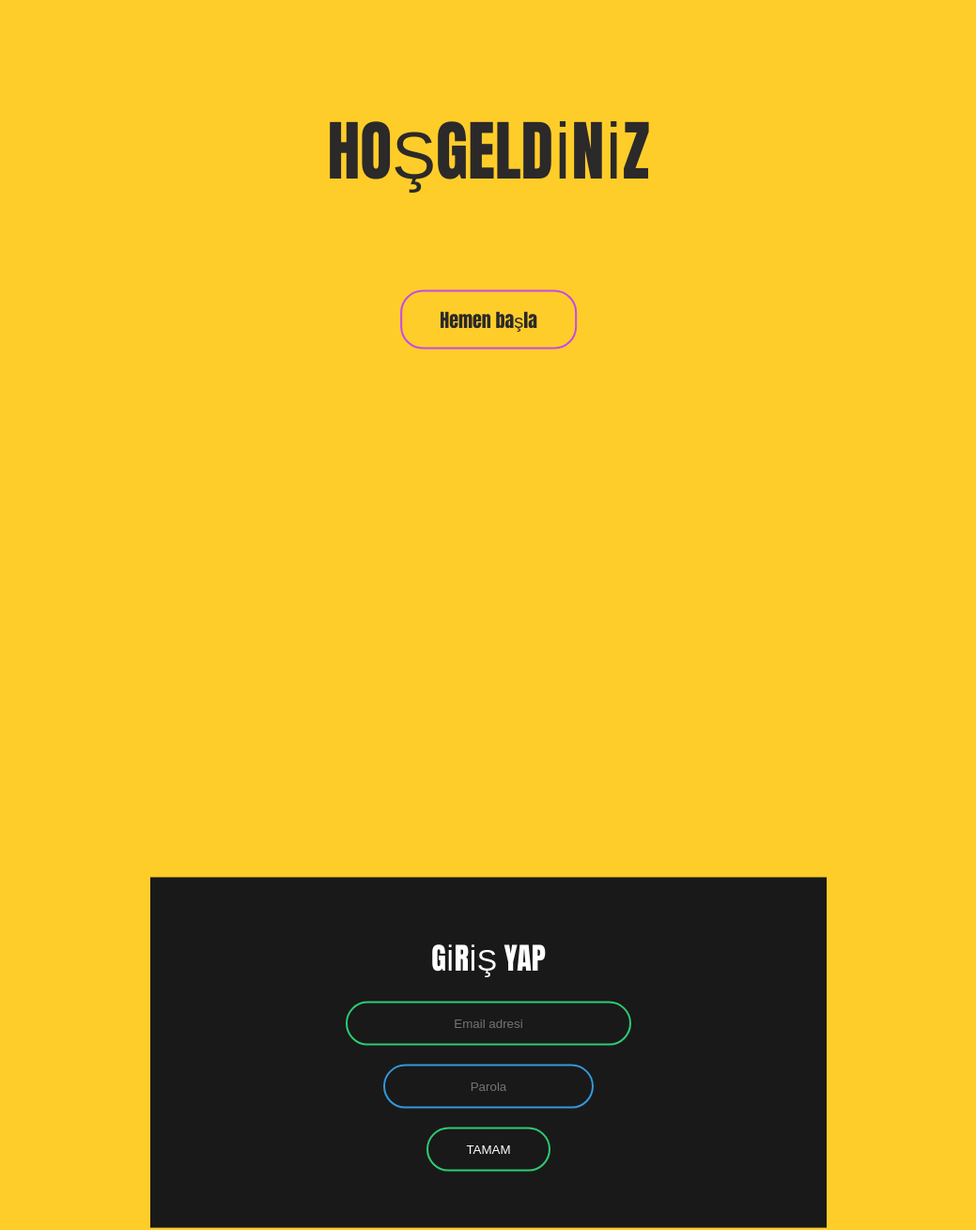
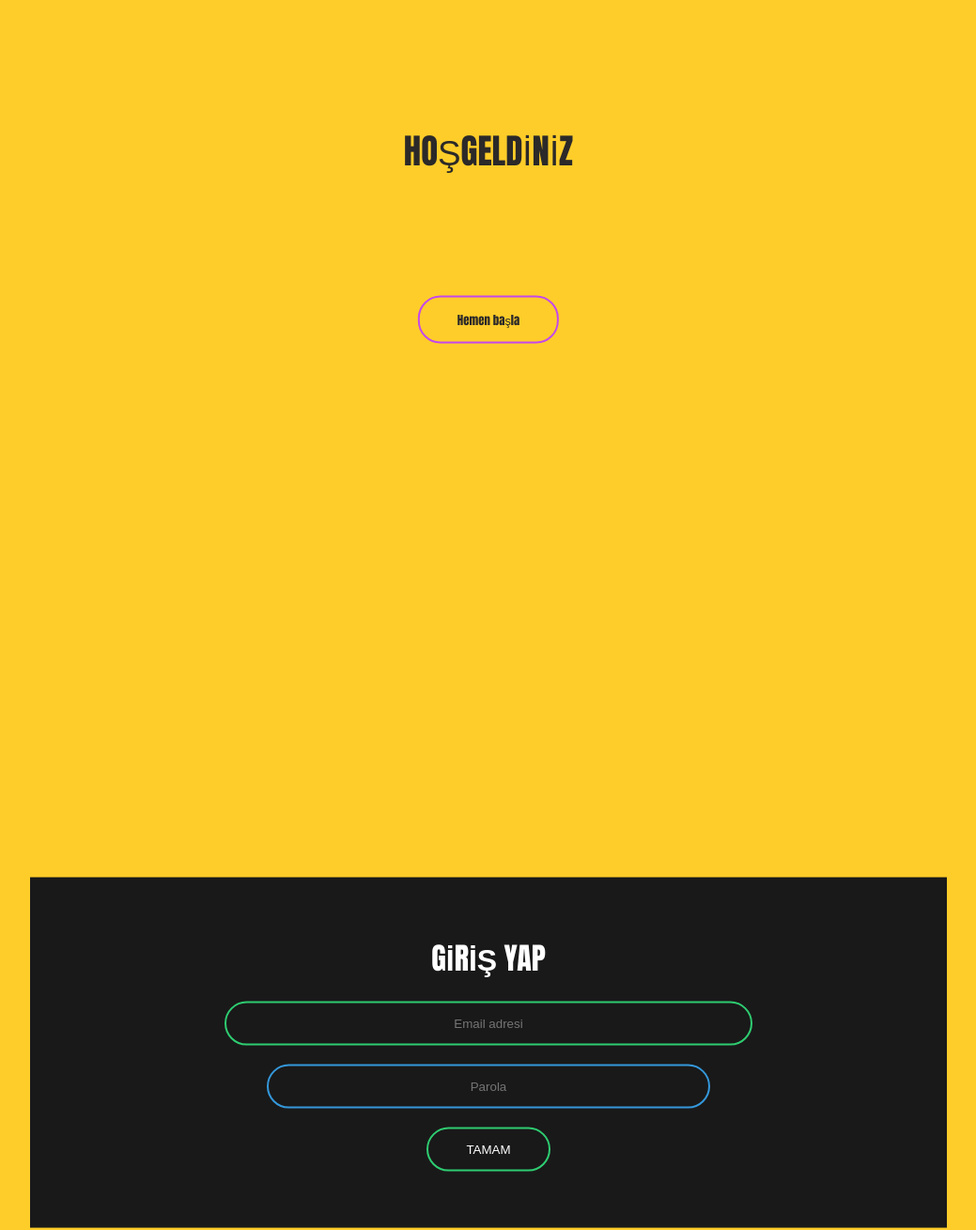
Before and after one commit to alicandar1/cnc_1, a plain HTML site: page index.html in a window 1280 px wide. Shown: the part 80-1389 px from the top of the page at 94% size, without its empty margins (120-1159 px from the left). Drawn offline with Linux system fonts and the light colour scheme.

Commit message:
Add files via upload

```diff
--- a/config.xml
+++ b/config.xml
@@ -2,7 +2,7 @@
 <widget xmlns   = "http://www.w3.org/ns/widgets"
     xmlns:gap   = "http://phonegap.com/ns/1.0"
     id          = "net.madran.cnc_1"
-    versionCode = "6"
+    versionCode = "9"
     version     = "1.0.0" >
 
 <!-- versionCode is optional and Android only -->
--- a/main.css
+++ b/main.css
@@ -12,7 +12,7 @@ body
     top: 30%;
     left: 50%;
     transform: translate(-50%,-50%);
-    font-size: 70px;
+    font-size: 230%;
     text-align: center;
     color: rgb(43, 41, 41);
 }
@@ -22,7 +22,7 @@ body
     top: 50%;
     left: 50%;
     transform: translate(-50%,-50%);
-    font-size: 20px;
+    font-size: 80%;
     text-align: center;
     border: 0;
     background: none;
@@ -49,7 +49,7 @@ body
     transform: translate(-50%,-50%);
 }
 .box{
-  width: 50%;
+  width: 70%;
   padding: 40px;
   position: absolute;
   top: 150%;
@@ -61,7 +61,7 @@ body
 .text{
   color: white;
   text-transform: uppercase;
-  font-weight: 500;
+  font-weight: 110%;
 }
 .box input[type="email"],.box input[type="password"]{
   border: 0;
@@ -71,14 +71,14 @@ body
   text-align: center;
   border: 2px solid #3498db;
   padding: 14px 10px;
-  width: 200px;
+  width: 50%;
   outline: none;
   color: white;
   border-radius: 24px;
   transition: 0.25s;
 }
 .box input[type="email"]:focus,.box input[type="password"]:focus{
-  width: 280px;
+  width: 60%;
   border-color: #2ecc71;
 }
 .box input[type="submit"]{
```
